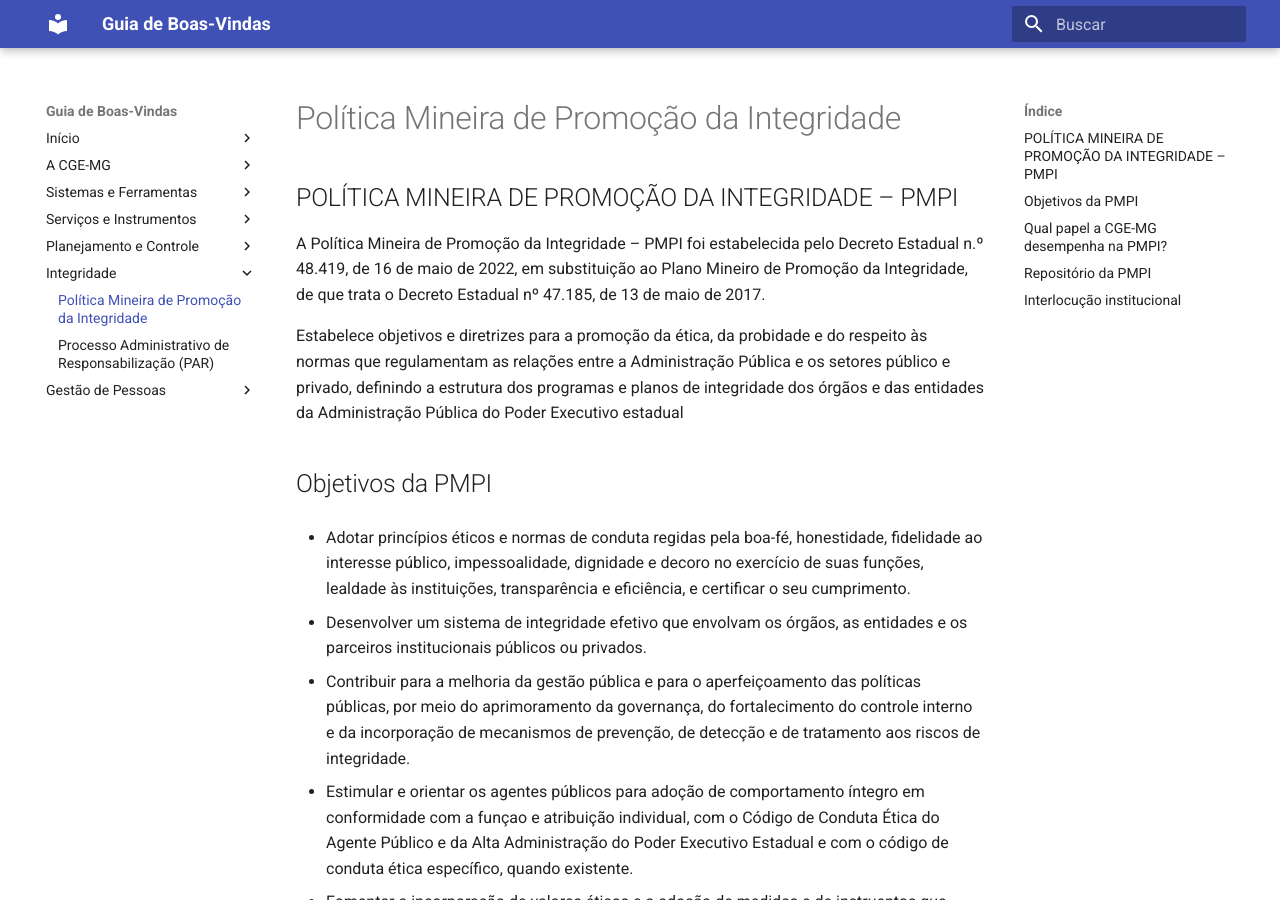
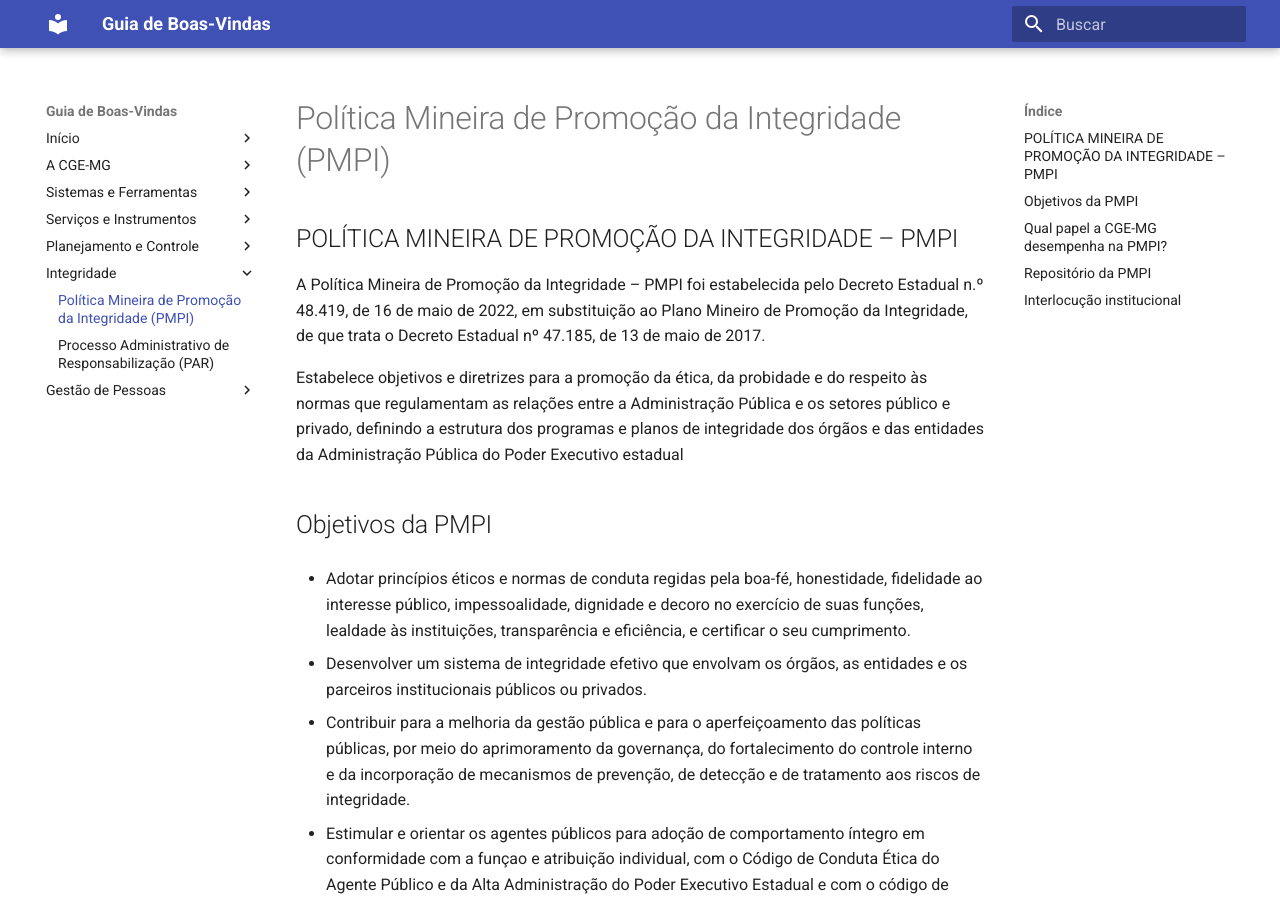
Before and after one commit to CGEMG-AHCS/guia-de-boas-vindas, an MkDocs documentation site: the page built from docs/pmpi.md, in a window 1280 px wide and 900 px high. Built offline with MkDocs 1.6.1 and Material for MkDocs 9.7.7, drawn with Linux system fonts in a browser that asks for light colours.

Commit message:
Update mkdocs.yml

```diff
--- a/mkdocs.yml
+++ b/mkdocs.yml
@@ -36,7 +36,7 @@ nav:
       - RAG: rag.md
 
   - Integridade:
-      - Política Mineira de Promoção da Integridade: pmpi.md
+      - Política Mineira de Promoção da Integridade (PMPI): pmpi.md
       - Processo Administrativo de Responsabilização (PAR): par.md
 
   - Gestão de Pessoas:
```
